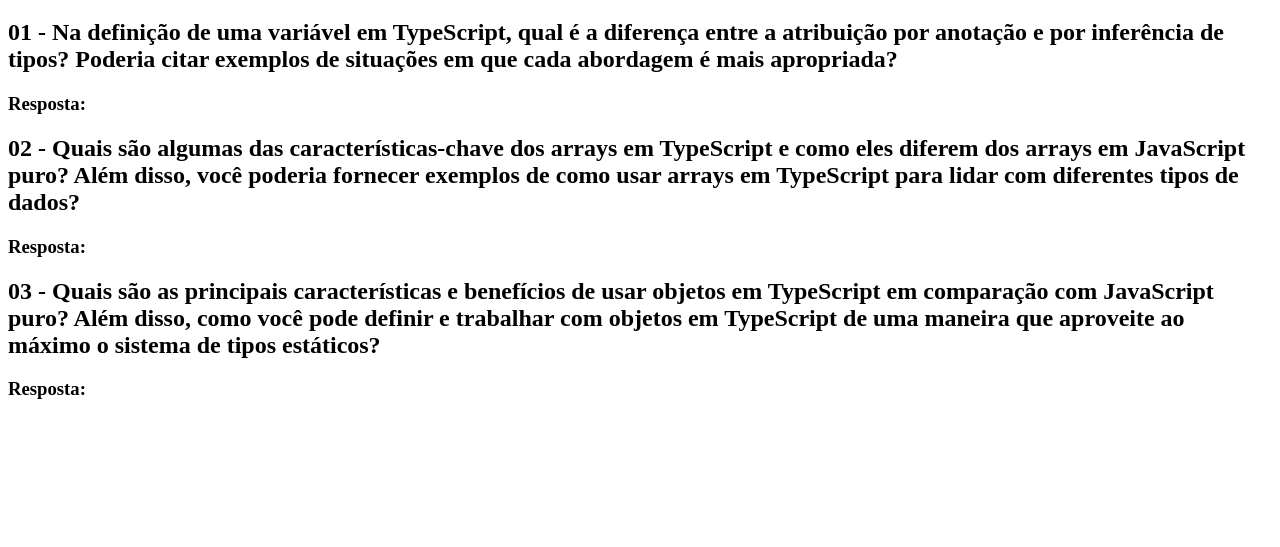
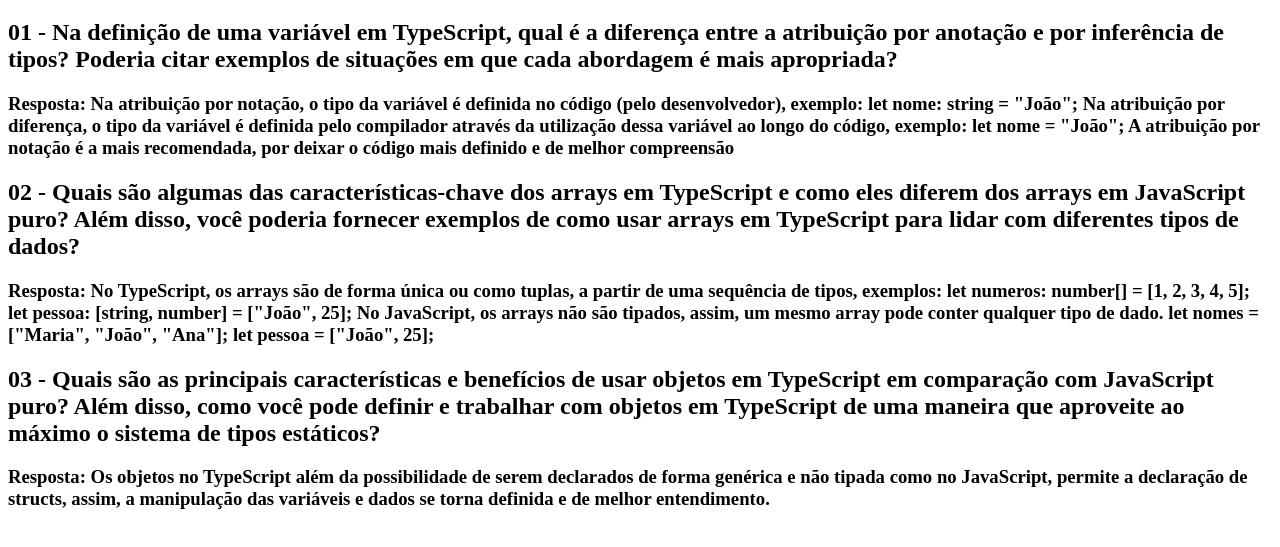
Before and after one commit to ruhangaratini/programacao-web, a plain HTML site: page Aula_2_Versionamento/dist/index.html in a window 1280 px wide. Shown: the part 61-608 px from the top of the page. Drawn offline with Linux system fonts and the light colour scheme.

Commit message:
Exercicios aula 2

```diff
--- a/Aula_2_Versionamento/dist/index.html
+++ b/Aula_2_Versionamento/dist/index.html
@@ -8,10 +8,20 @@
 <body>
     <h1>Questionário - Para exemplos utilize o console do browser</h1>
     <h2>01 - Na definição de uma variável em TypeScript, qual é a diferença entre a atribuição por anotação e por inferência de tipos? Poderia citar exemplos de situações em que cada abordagem é mais apropriada?</h2>
-    <h3>Resposta: </h3>
+    <h3>Resposta:
+        Na atribuição por notação, o tipo da variável é definida no código (pelo desenvolvedor), exemplo: let nome: string = "João";
+        Na atribuição por diferença, o tipo da variável é definida pelo compilador através da utilização dessa variável ao longo do código, exemplo: let nome = "João";
+
+        A atribuição por notação é a mais recomendada, por deixar o código mais definido e de melhor compreensão
+    </h3>
     <h2>02 - Quais são algumas das características-chave dos arrays em TypeScript e como eles diferem dos arrays em JavaScript puro? Além disso, você poderia fornecer exemplos de como usar arrays em TypeScript para lidar com diferentes tipos de dados?</h2>
-    <h3>Resposta: </h3>
+    <h3>Resposta:
+        No TypeScript, os arrays são de forma única ou como tuplas, a partir de uma sequência de tipos, exemplos: let numeros: number[] = [1, 2, 3, 4, 5]; let pessoa: [string, number] = ["João", 25];
+        No JavaScript, os arrays não são tipados, assim, um mesmo array pode conter qualquer tipo de dado. let nomes = ["Maria", "João", "Ana"]; let pessoa = ["João", 25];
+    </h3>
     <h2>03 - Quais são as principais características e benefícios de usar objetos em TypeScript em comparação com JavaScript puro? Além disso, como você pode definir e trabalhar com objetos em TypeScript de uma maneira que aproveite ao máximo o sistema de tipos estáticos?</h3>
-    <h3>Resposta: </h3>
+    <h3>Resposta:
+        Os objetos no TypeScript além da possibilidade de serem declarados de forma genérica e não tipada como no JavaScript, permite a declaração de structs, assim, a manipulação das variáveis e dados se torna definida e de melhor entendimento.
+    </h3>
 </body>
 </html>
```
